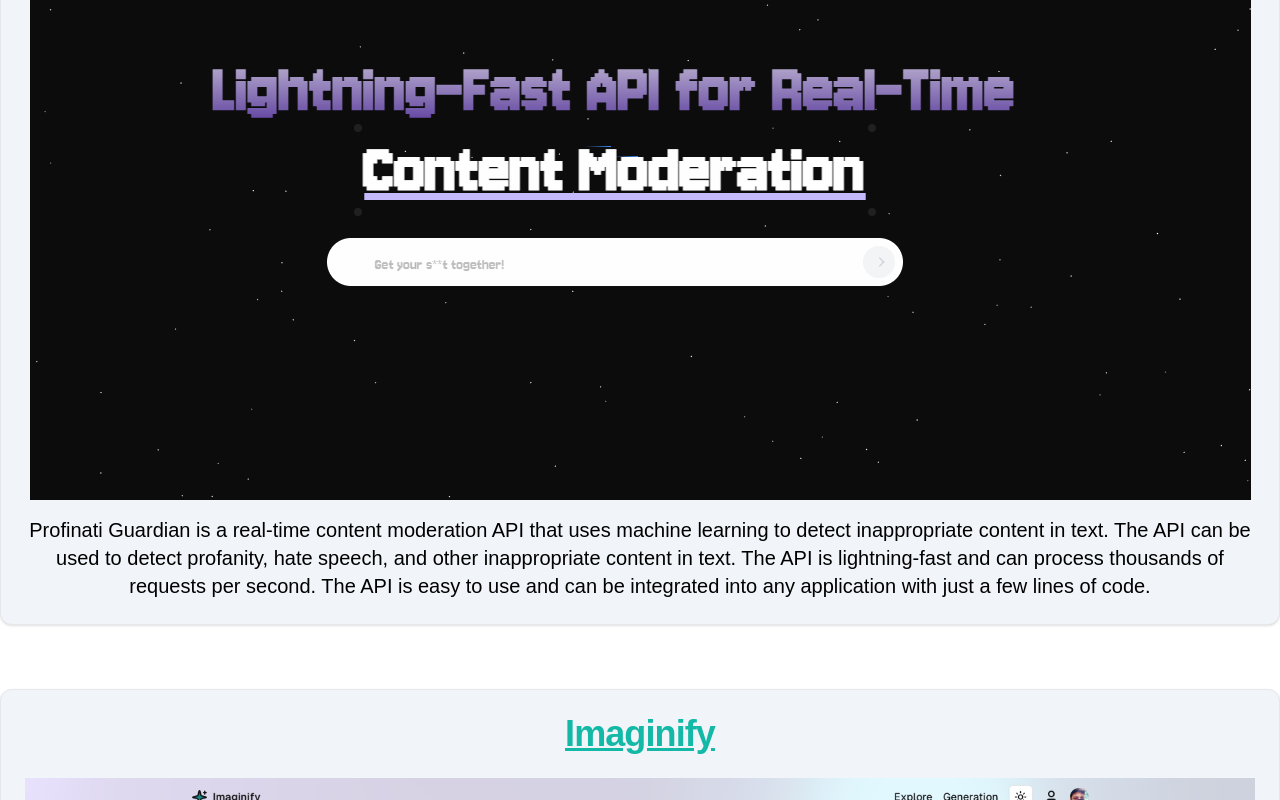
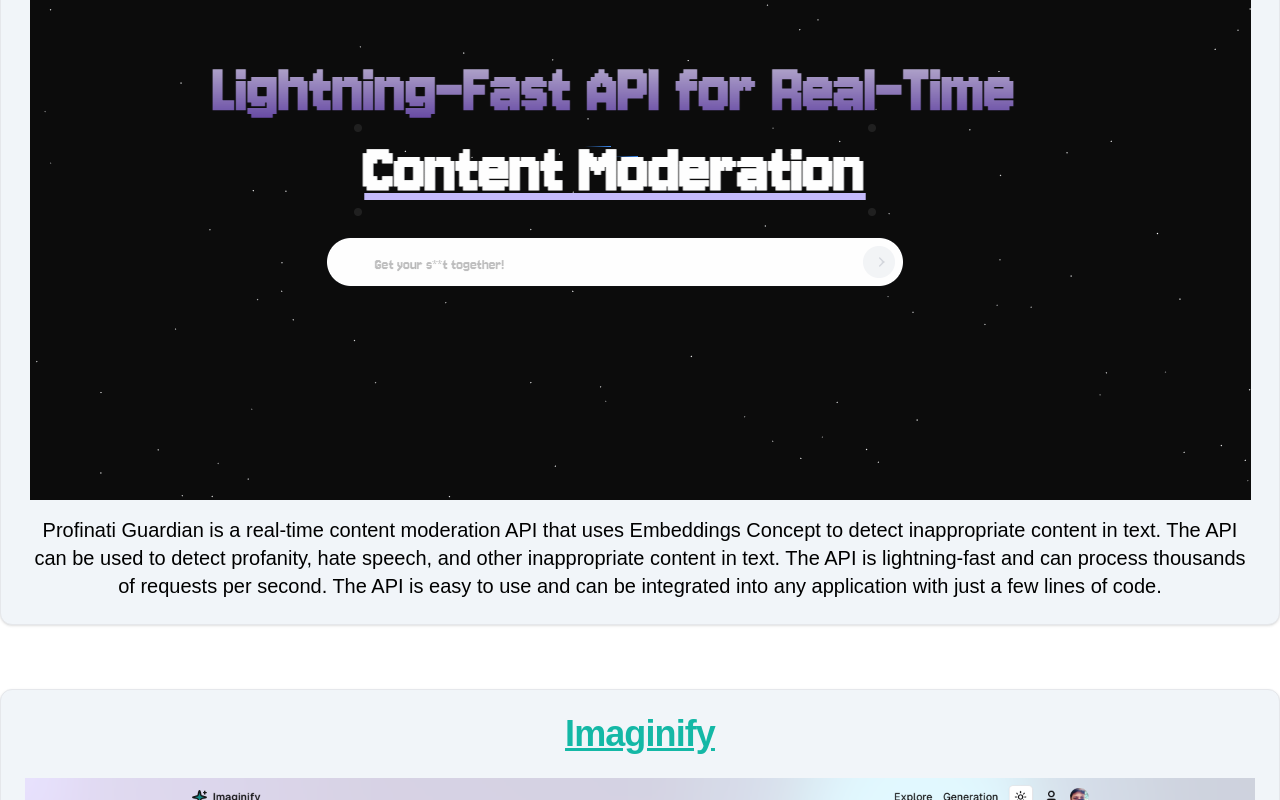
Before and after one commit to YGNTECHSTARTUP/Portfolio, a Next.js app: page /Projects in a window 1280 px wide. Shown: the part 376-1176 px from the top of the page. Built offline with nearby package versions, Linux system fonts and the light colour scheme; a web font is replaced by a local one.

Commit message:
updated the description

```diff
--- a/app/Projects/page.tsx
+++ b/app/Projects/page.tsx
@@ -13,7 +13,7 @@
       {
         title:'Profinaty Guardian',
         imageUrl:'/profinati.png',
-        description:'Profinati Guardian is a real-time content moderation API that uses machine learning to detect inappropriate content in text. The API can be used to detect profanity, hate speech, and other inappropriate content in text. The API is lightning-fast and can process thousands of requests per second. The API is easy to use and can be integrated into any application with just a few lines of code.',
+        description:'Profinati Guardian is a real-time content moderation API that uses Embeddings Concept  to detect inappropriate content in text. The API can be used to detect profanity, hate speech, and other inappropriate content in text. The API is lightning-fast and can process thousands of requests per second. The API is easy to use and can be integrated into any application with just a few lines of code.',
         link:'https://profinati-ui.vercel.app/'
       },
       {
```
